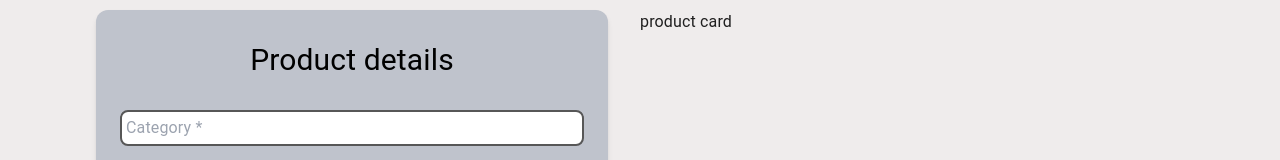
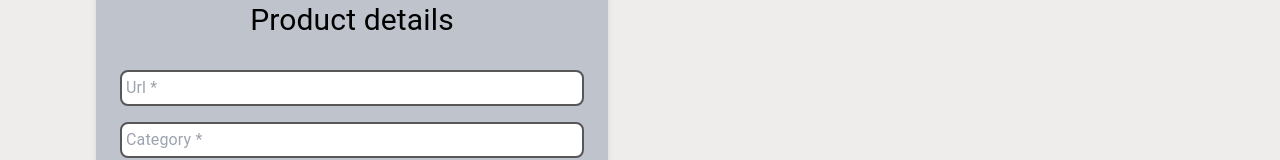
Before and after one commit to JohanBengtsson89/Bilbay-frontend, a React (Vite) app: page /submit in a window 1280 px wide. Shown: the part 139-299 px from the top of the page. Built offline with nearby package versions, Linux system fonts and the light colour scheme; no server answers.

Commit message:
Added url instead of image on my input

```diff
--- a/src/components/Pages/SubmitAuctionPage.jsx
+++ b/src/components/Pages/SubmitAuctionPage.jsx
@@ -6,11 +6,11 @@ const apiUrl = import.meta.env.VITE_API_URL;
 
 export default function SubmitAuctionPage() {
   const [errorMessage, setErrorMessage] = useState("");
-  const [fileInputText, setFileInputText] = useState("Choose Images");
+
   let navigate = useNavigate();
 
   const [productDetails, setProductDetails] = useState({
-    photo: "",
+    url: "",
     productName: "",
     category: "",
     modelYear: "",
@@ -24,6 +24,7 @@ export default function SubmitAuctionPage() {
   });
 
   const {
+    url,
     productName,
     category,
     modelYear,
@@ -47,30 +48,22 @@ export default function SubmitAuctionPage() {
   };
 
   return (
-    <div className="grid grid-cols-2 pt-20 h-[calc(100vh-theme(spacing.24))] bg-[#EFECEC] lg:pt-5 lg:grid-cols-1 ">
+    <div className="grid grid-cols-2 pt-10 h-[calc(100vh-theme(spacing.24))] bg-[#EFECEC] lg:pt-5 lg:grid-cols-1 ">
       <form onSubmit={(e) => onSubmit(e)}>
         <div>
           <div className="container max-w-lg mx-24 flex-1 flex flex-col items-center justify-center lg:px-8 lg:mx-0">
             <div className="bg-[#BFC3CC] px-6 py-8 rounded-xl shadow-md text-black w-full">
               <h1 className="mb-8 text-3xl text-center">Product details</h1>
 
-              {/* <label
-                htmlFor="images"
-                className="bg-white inline-block border-2 border-[#575757] w-full p-1 rounded-lg mb-4 mr-10 cursor-pointer"
-                >
-                <div className="flex items-center justify-center">
-                <span>{fileInputText}</span>
-                <input
-                type="file"
-                id="images"
-                className="hidden"
-                accept=".jpg,.png,.jpeg"
-                multiple
+              <input
+                type="url"
+                className="block border-2 border-[#575757] w-full p-1 rounded-lg mb-4"
+                name="url"
+                placeholder="Url *"
+                value={url}
+                onChange={(e) => onInputChange(e)}
                 required
-                onChange={(e) => onInputChange(e)}
-                />
-                </div>
-            </label> */}
+              />
 
               <input
                 type="text"
```
